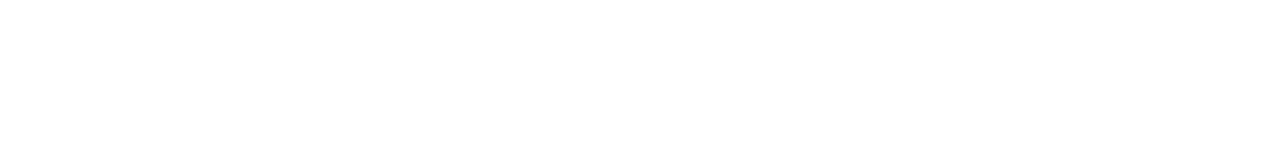
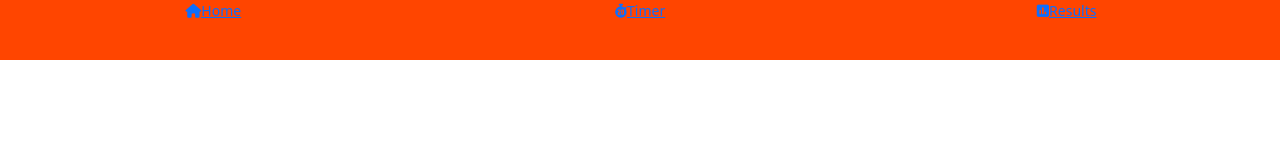
Before and after one commit to pjdijxhoorn/milestone-project-2, a plain HTML site: page index.html in a window 1280 px wide. Drawn offline with nearby package versions, Linux system fonts and the light colour scheme.

Commit message:
added a basic nav-bar

```diff
--- /dev/null
+++ b/assets/css/style.css
@@ -0,0 +1,23 @@
+/*----------Colours*/
+
+
+/*----------header*/
+
+.list-inline-item:not(:last-child) {
+    margin-right: 0;}
+
+.menucontainer{
+font-size: 0;}
+
+
+#nav li{
+    font-size: 14px;
+    padding: 0;
+}
+
+.menu-button{
+  height: 60px;
+  text-align: center;
+  padding: 0;
+  background-color: orangered;
+}
--- a/index.html
+++ b/index.html
@@ -2,10 +2,27 @@
 <html lang="en">
 <head>
     <meta charset="UTF-8">
-    <title>Title</title>
+    <meta name="viewport" content="width=device-width, initial-scale=1.0">
+    <meta name="description" content="A website that gives coaches the ability to keep time of all the individual players  in the field and on the bench.">
+    <meta name="keywords" content="website, timer, coaches, fieldhockey, stopwatch" >
+    <meta name="author" content="Paul Dijxhoorn">
+    <link href="https://cdn.jsdelivr.net/npm/bootstrap@5.0.0-beta2/dist/css/bootstrap.min.css" rel="stylesheet" integrity="sha384-BmbxuPwQa2lc/FVzBcNJ7UAyJxM6wuqIj61tLrc4wSX0szH/Ev+nYRRuWlolflfl" crossorigin="anonymous">
+    <script src="https://kit.fontawesome.com/bd7115edaf.js" crossorigin="anonymous"></script>
+    <link rel="stylesheet" href="assets/css/style.css" type="text/css" />
+
+    <title>Coach Help</title>
 </head>
 <body>
 
+<header>
+  <div>
+      <ul id="nav" class="list-inline menucontainer">
+          <li class="col-4 list-inline-item menu-button"><a class="hvr-fade" href="index.html"><i class="fa fa-home" aria-hidden="true"></i><span>Home</span></a></li>
+          <li class="col-4 list-inline-item menu-button"><a class="hvr-fade" href="timer.html"><i class="fas fa-stopwatch-20" aria-hidden="true"></i><span>Timer</span></a></li>
+          <li class="col-4 list-inline-item menu-button"><a class="hvr-fade" href="results.html"><i class="fas fa-poll" aria-hidden="true"></i><span>Results</span></a></li>
+      </ul>
+  </div>
+</header>
 
 </body>
 </html>
```
Also changed, not shown: style.css (deleted).
